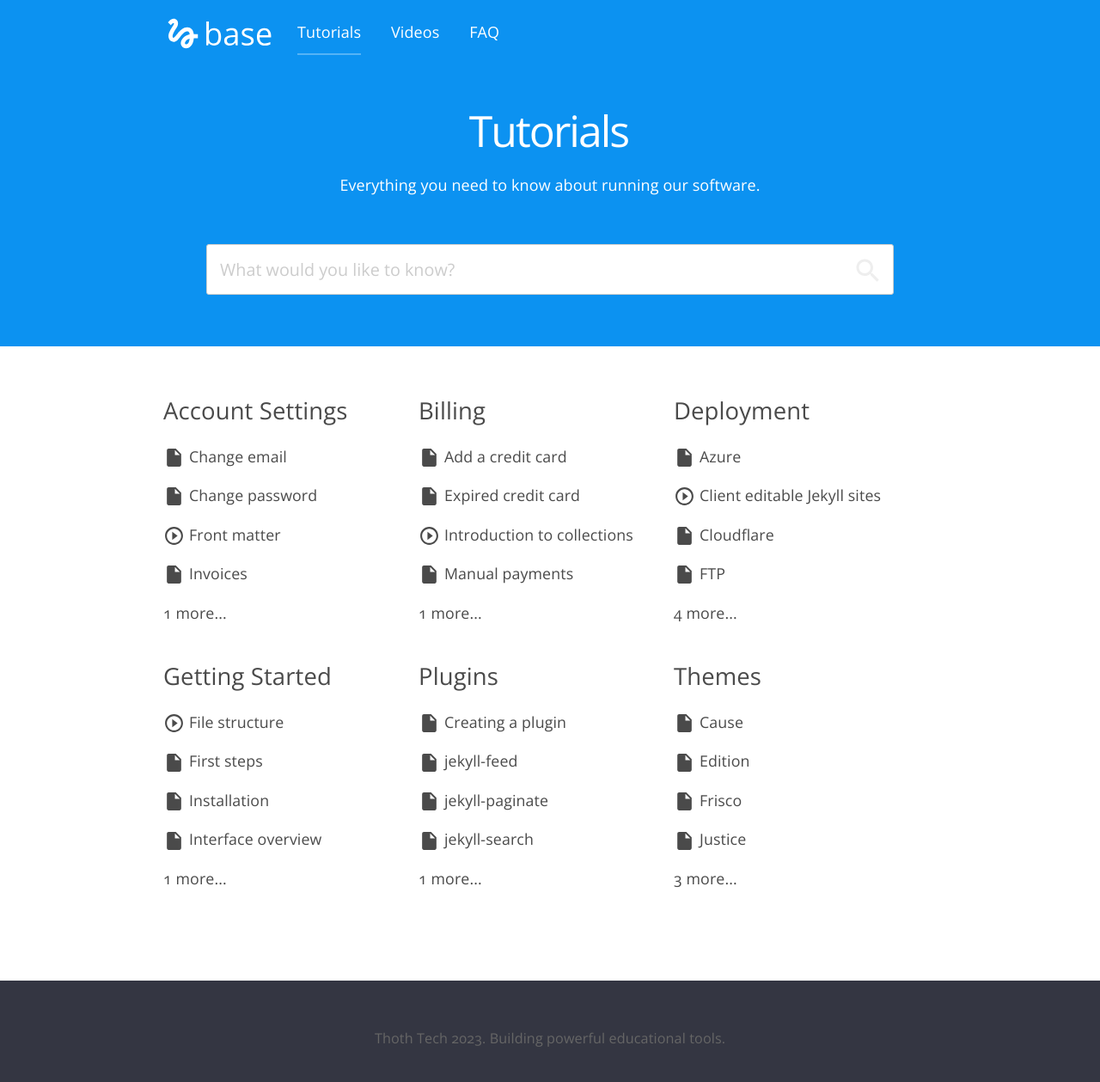
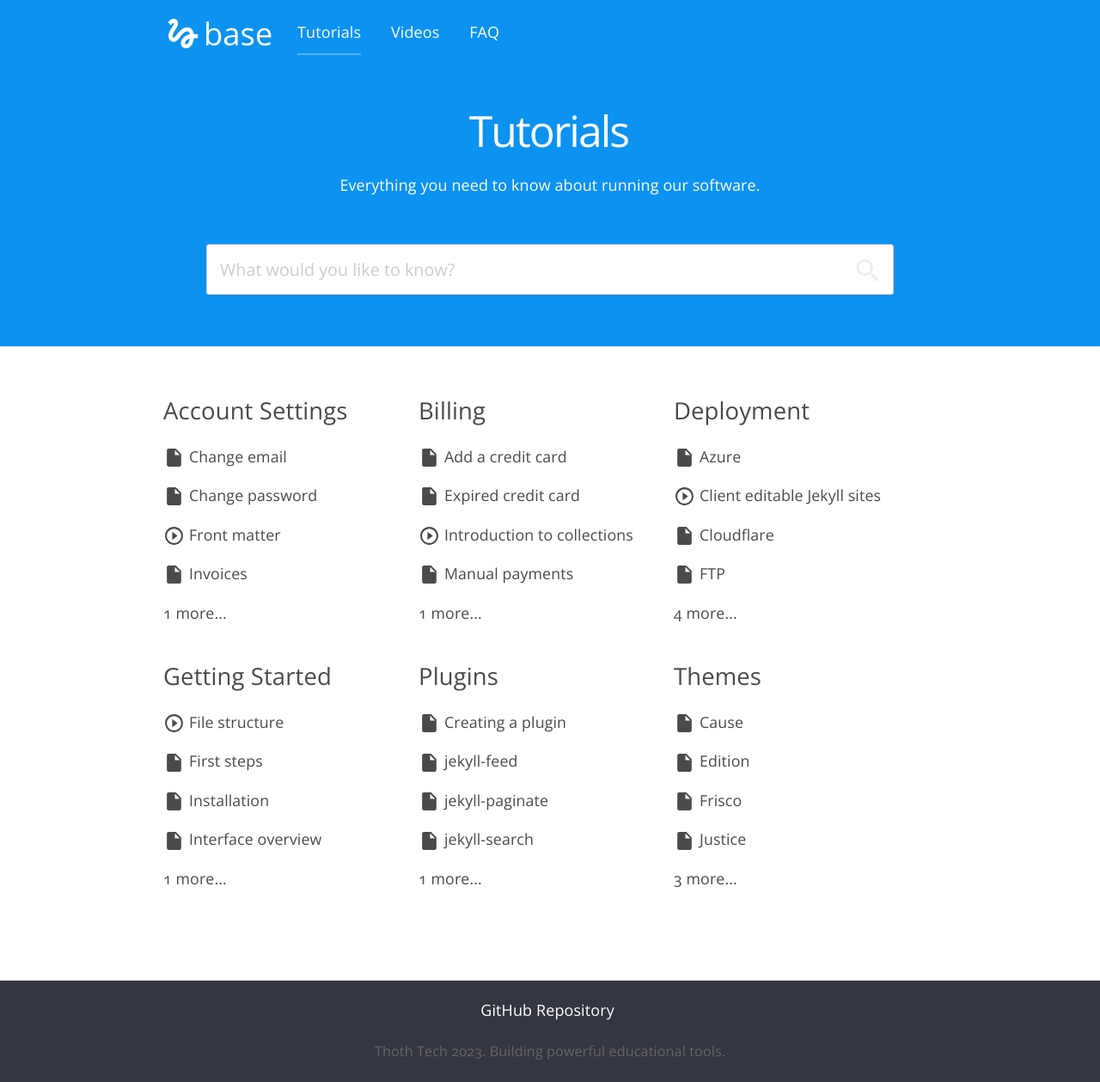
Before and after one commit to Kyle-Dav/jekyll-knowledge-base, a Jekyll site: the page built from index.html, in a window 1280 px wide. Shown: the whole page at 86% size. Built offline with Jekyll 4.4.1, drawn with Linux system fonts in a browser that asks for light colours; nearby versions of some CDN libraries.

Commit message:
Update footer.yml

```diff
--- a/_data/footer.yml
+++ b/_data/footer.yml
@@ -1,4 +1,4 @@
-- name:
+- name: GitHub Repository
   link: https://github.com/thoth-tech
   social_icon: GitHub
   new_window: true
```
